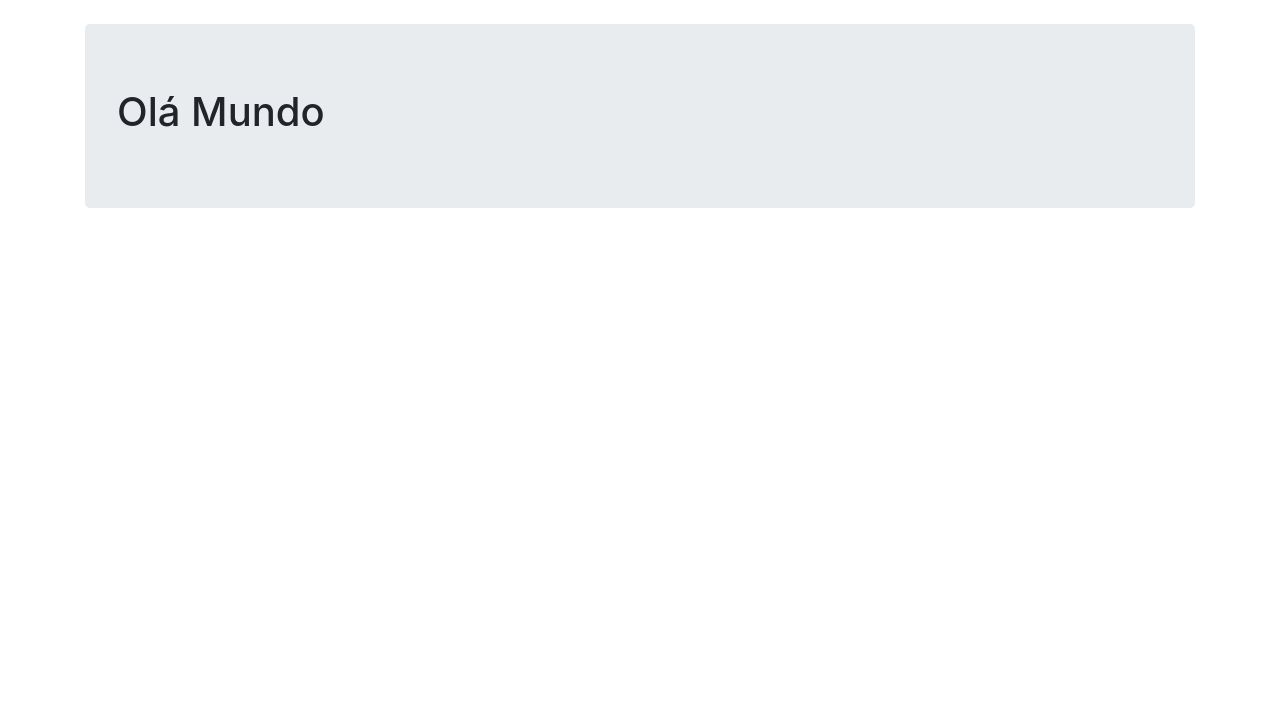
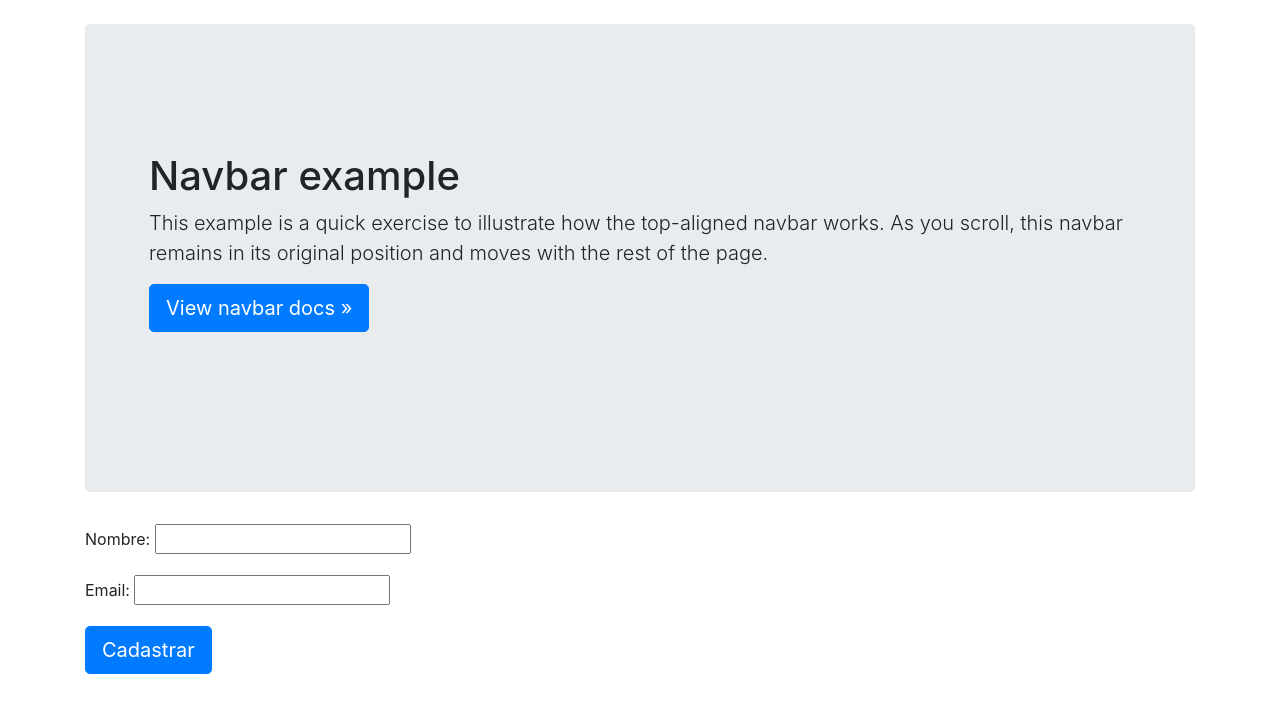
Before and after one commit to RodrigoBLima/Course-Django, a Django app: page / in a window 1280 px wide. Shown: the part 56-769 px from the top of the page. Run offline with Django 3.2, Linux system fonts and the light colour scheme; some libraries are stand-ins or nearby versions.

Commit message:
update layout

```diff
--- a/src/boletin/views.py
+++ b/src/boletin/views.py
@@ -41,7 +41,7 @@ def inicio(request):
 
 
 
-    return render(request, "base.html", context)
+    return render(request, "inicio.html", context)
 
 
 def contact(request):
--- a/src/templates/base.html
+++ b/src/templates/base.html
@@ -20,7 +20,6 @@
 {% block jumbotron %}
         <div class="jumbotron">
 {% block jumbotron_content %}
-          <h1>Olá Mundo</h1>
 
 {% endblock %}
         </div>
--- a/src/templates/inicio.html
+++ b/src/templates/inicio.html
@@ -3,9 +3,13 @@
 {% block head_title %} Bem Vindo | {{ block.super }} {% endblock %}
 
 
-{% block jumbotron_content  %}
+{% block jumbotron_content %}
 
-
+<div class="jumbotron">
+    <h1>Navbar example</h1>
+    <p class="lead">This example is a quick exercise to illustrate how the top-aligned navbar works. As you scroll, this navbar remains in its original position and moves with the rest of the page.</p>
+    <a class="btn btn-lg btn-primary" href="/docs/4.3/components/navbar/" role="button">View navbar docs &raquo;</a>
+  </div>
 
 {% endblock %}
 
@@ -19,7 +23,7 @@
 
         {{ el_form.as_p }}
 
-            <input type="submit" value="Cadastrar"  />
+            <input type="submit" class="btn btn-lg btn-primary" value="Cadastrar"  />
 </form>
 
 {% endblock %}
```
